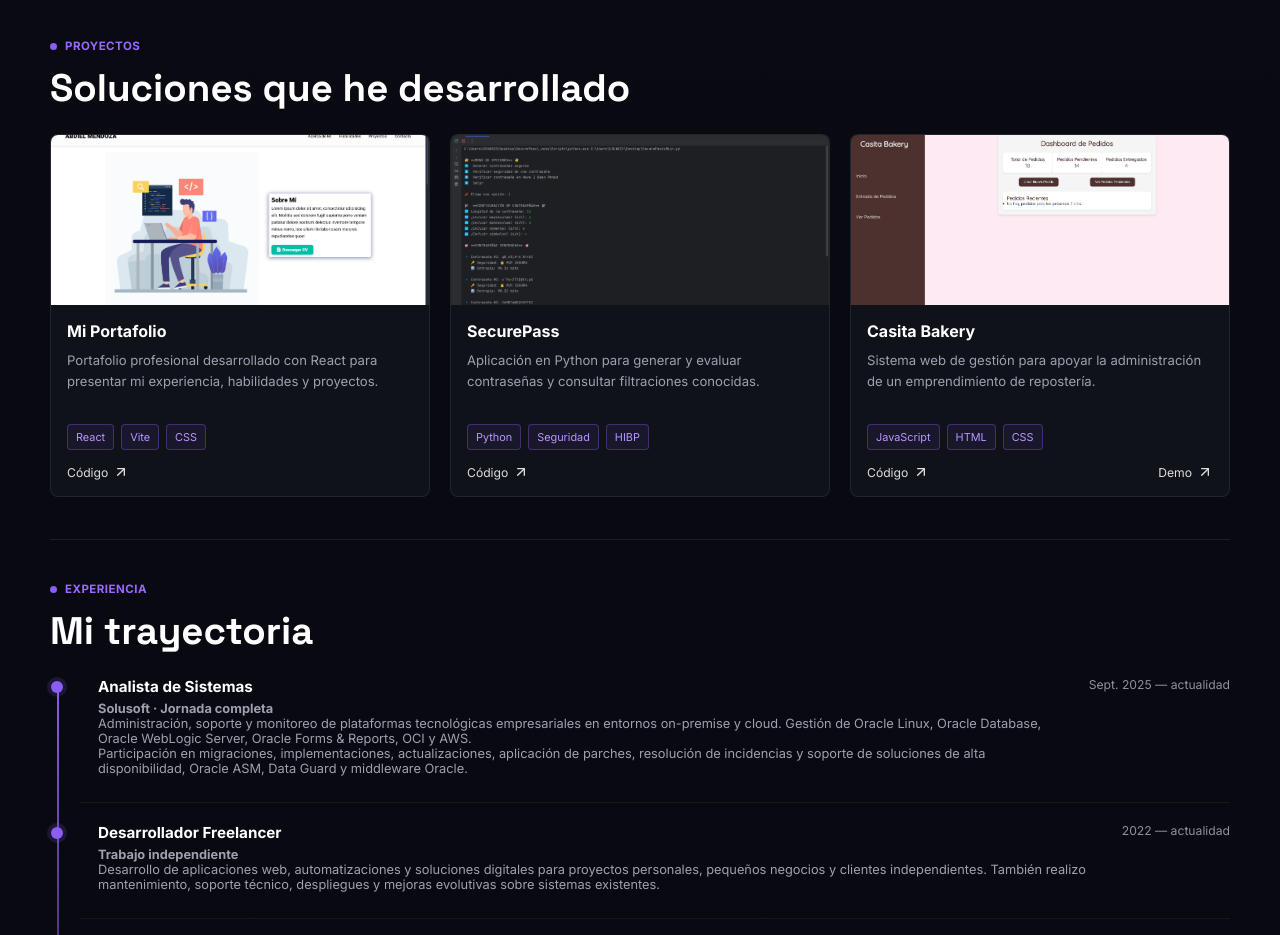
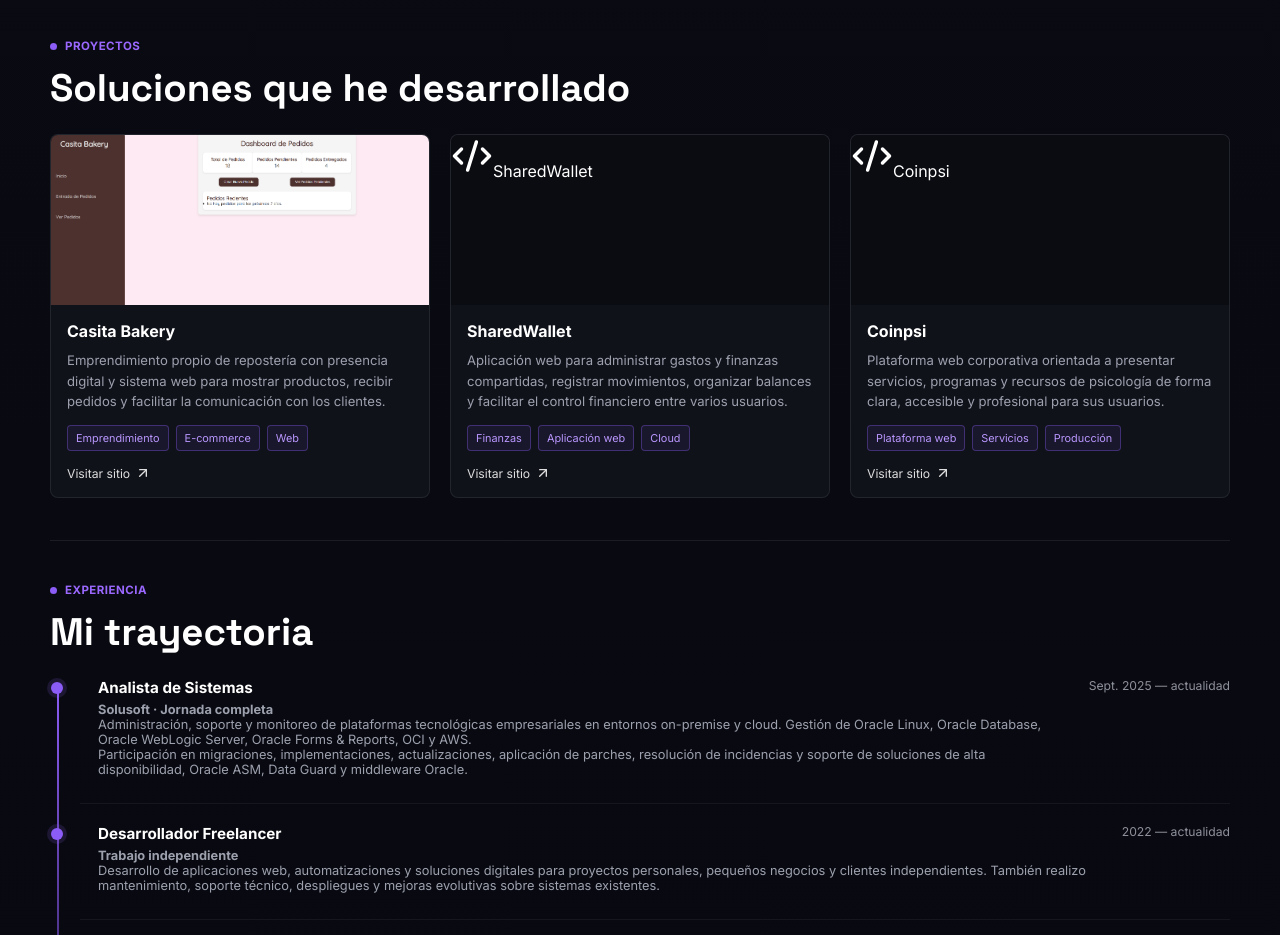
Before and after one commit to Mendo0729/MiPortafolio, a React (Vite) app: page / in a window 1280 px wide. Shown: the part 1980-2915 px from the top of the page. Built offline with nearby package versions, Linux system fonts and the light colour scheme.

Commit message:
Actualizar proyectos reales del portafolio

```diff
--- a/src/App.jsx
+++ b/src/App.jsx
@@ -17,8 +17,6 @@ import {
 } from 'lucide-react'
 import { useState } from 'react'
 import heroImage from '../assets/img/hero-abdiel-animado.png'
-import portfolioImage from '../assets/img/Portafolio.png'
-import securePassImage from '../assets/img/SecurePass.png'
 import bakeryImage from '../assets/img/Casita-Bakery.png'
 import htmlIcon from '../assets/icon/html5.png'
 import cssIcon from '../assets/icon/css3.png'
@@ -70,26 +68,23 @@ const technologies = [
 
 const projects = [
   {
-    title: 'Mi Portafolio',
-    description: 'Portafolio profesional desarrollado con React para presentar mi experiencia, habilidades y proyectos.',
-    image: portfolioImage,
-    stack: ['React', 'Vite', 'CSS'],
-    repo: 'https://github.com/Mendo0729/MiPortafolio',
+    title: 'Casita Bakery',
+    description: 'Emprendimiento propio de repostería con presencia digital y sistema web para mostrar productos, recibir pedidos y facilitar la comunicación con los clientes.',
+    image: bakeryImage,
+    stack: ['Emprendimiento', 'E-commerce', 'Web'],
+    site: 'https://casitabakery.online',
   },
   {
-    title: 'SecurePass',
-    description: 'Aplicación en Python para generar y evaluar contraseñas y consultar filtraciones conocidas.',
-    image: securePassImage,
-    stack: ['Python', 'Seguridad', 'HIBP'],
-    repo: 'https://github.com/Mendo0729/SecurePass',
+    title: 'SharedWallet',
+    description: 'Aplicación web para administrar gastos y finanzas compartidas, registrar movimientos, organizar balances y facilitar el control financiero entre varios usuarios.',
+    stack: ['Finanzas', 'Aplicación web', 'Cloud'],
+    site: 'https://sharedwallet.mendotech.lat',
   },
   {
-    title: 'Casita Bakery',
-    description: 'Sistema web de gestión para apoyar la administración de un emprendimiento de repostería.',
-    image: bakeryImage,
-    stack: ['JavaScript', 'HTML', 'CSS'],
-    repo: 'https://github.com/Mendo0729/Casita_Bakery',
-    demo: 'https://mendo0729.github.io/Casita_Bakery/',
+    title: 'Coinpsi',
+    description: 'Plataforma web corporativa orientada a presentar servicios, programas y recursos de psicología de forma clara, accesible y profesional para sus usuarios.',
+    stack: ['Plataforma web', 'Servicios', 'Producción'],
+    site: 'https://coinpsi.mendotech.lat',
   },
 ]
 
@@ -206,14 +201,17 @@ export default function App() {
           <div className="project-grid">
             {projects.map((project, index) => (
               <motion.article className="project-card" key={project.title} initial={{ opacity: 0, y: 18 }} whileInView={{ opacity: 1, y: 0 }} viewport={{ once: true }} transition={{ delay: index * .08 }}>
-                <img className="project-cover" src={project.image} alt={project.title} />
+                {project.image ? (
+                  <img className="project-cover" src={project.image} alt={project.title} />
+                ) : (
+                  <div className="project-cover project-placeholder"><Code2 size={42} /><span>{project.title}</span></div>
+                )}
                 <div className="project-body">
                   <h3>{project.title}</h3>
                   <p>{project.description}</p>
                   <div className="project-tags">{project.stack.map(tag => <span key={tag}>{tag}</span>)}</div>
                   <div className="project-actions">
-                    <a href={project.repo} target="_blank" rel="noreferrer">Código <ArrowUpRight size={16} /></a>
-                    {project.demo && <a href={project.demo} target="_blank" rel="noreferrer">Demo <ArrowUpRight size={16} /></a>}
+                    <a href={project.site} target="_blank" rel="noreferrer">Visitar sitio <ArrowUpRight size={16} /></a>
                   </div>
                 </div>
               </motion.article>
```
